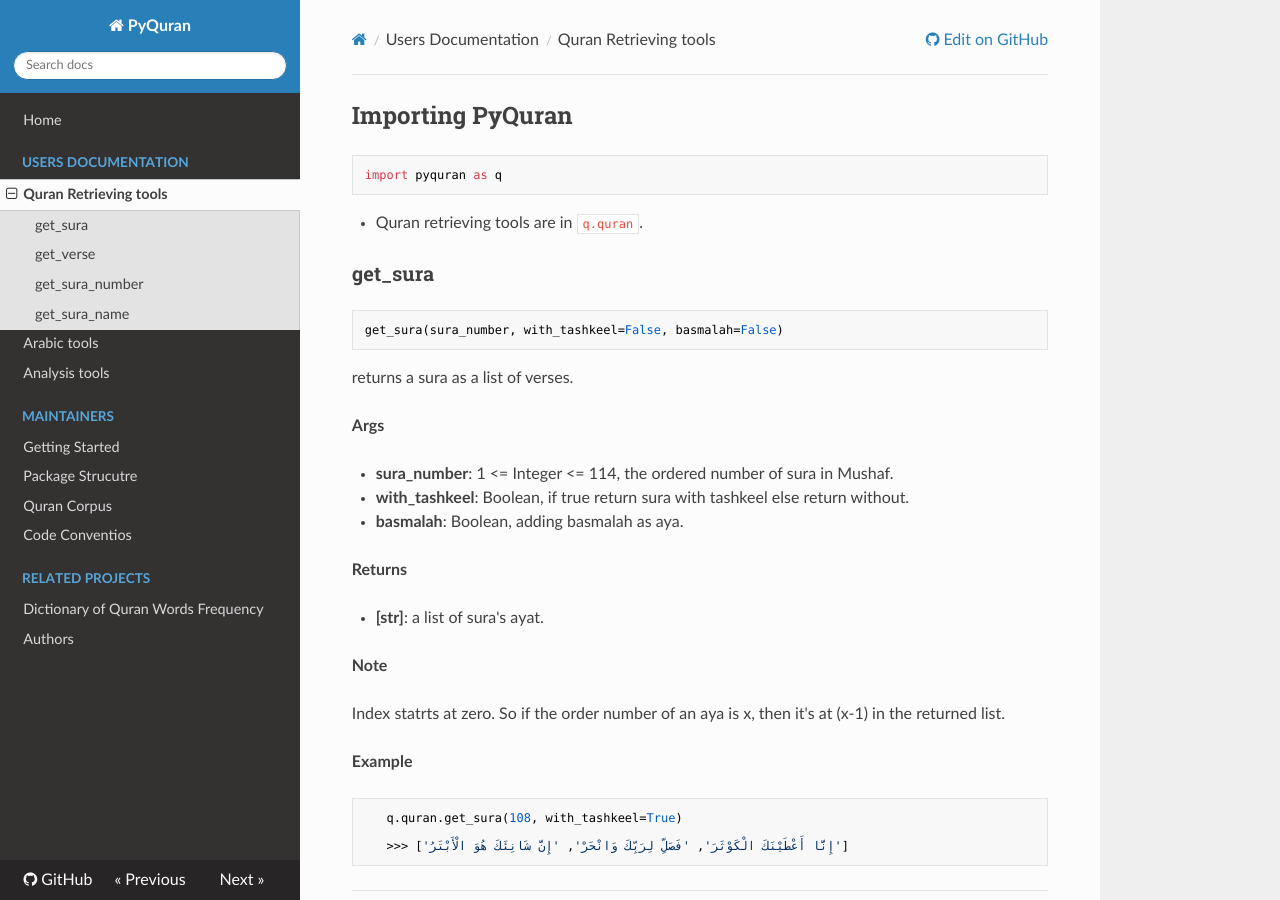
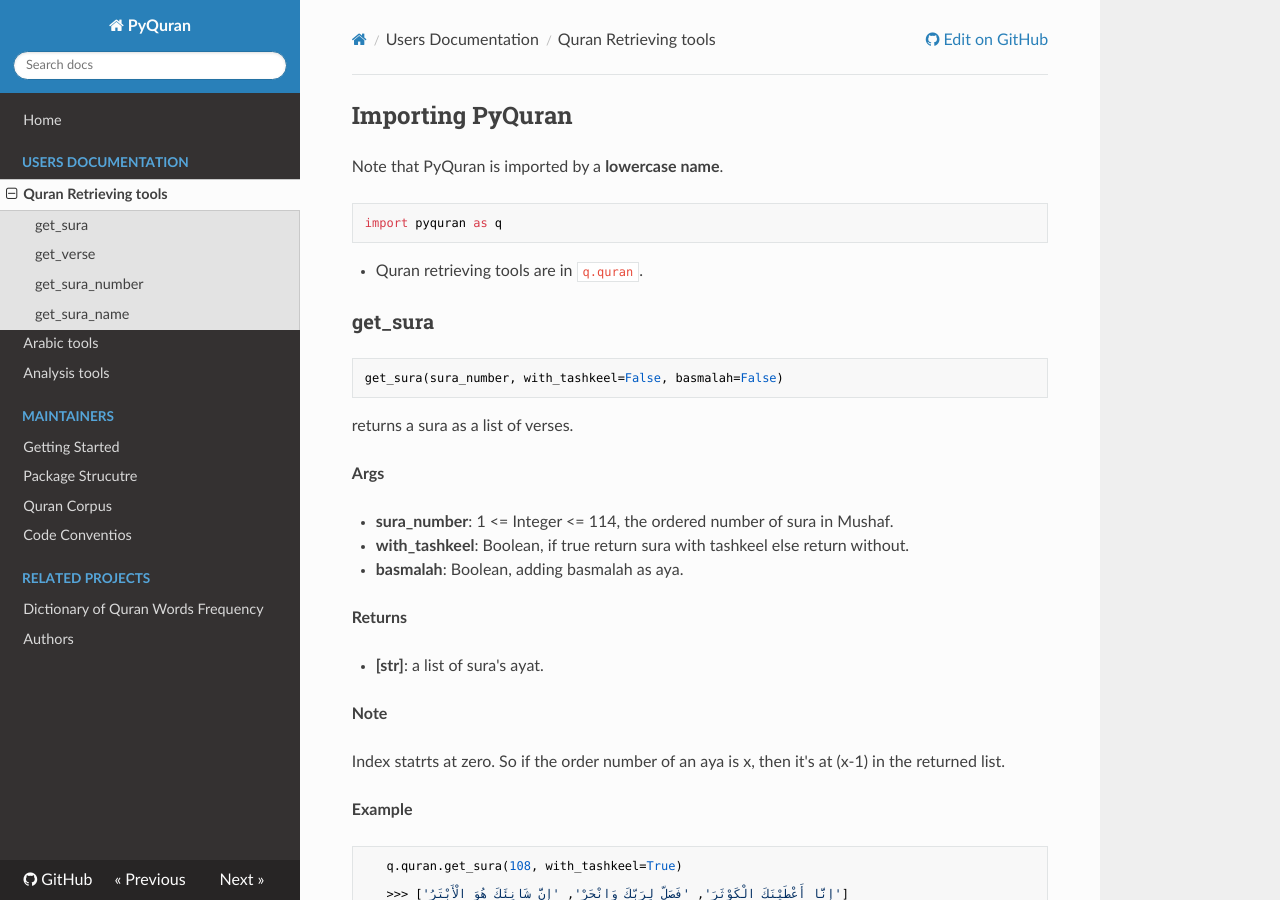
Before and after one commit to hci-lab/PyQuran, an MkDocs documentation site: the page built from documentation/docs/quran_tools.md, in a window 1280 px wide and 900 px high. Built offline with MkDocs 1.6.1, drawn with Linux system fonts in a browser that asks for light colours; nearby versions of some CDN libraries; old or Windows-style settings are respelled for this version of MkDocs.

Commit message:
importing note

````diff
--- a/documentation/docs/quran_tools.md
+++ b/documentation/docs/quran_tools.md
@@ -1,4 +1,6 @@
 ## Importing PyQuran
+Note that PyQuran is imported by a **lowercase name**.
+
 ```python
 import pyquran as q
 ```
````
